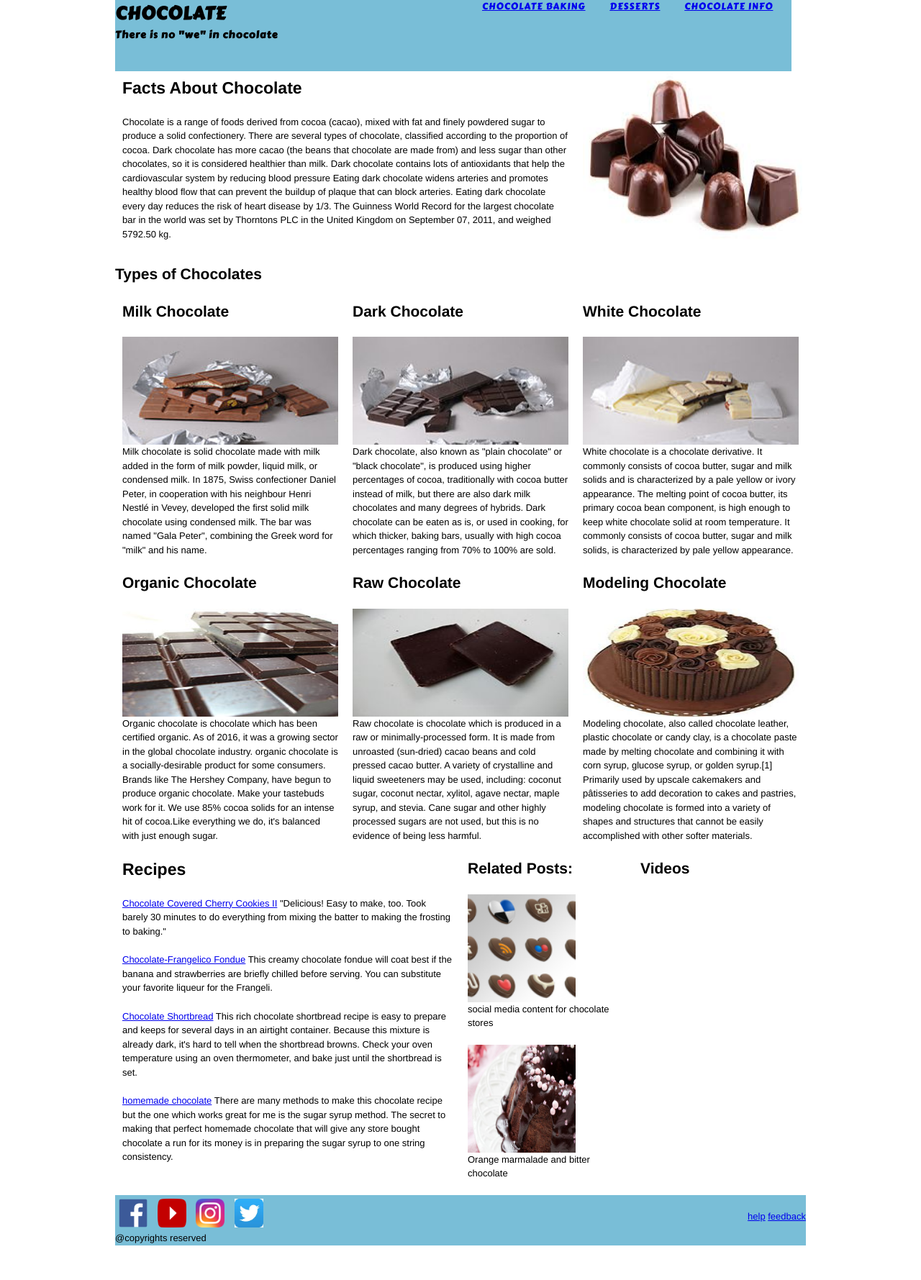
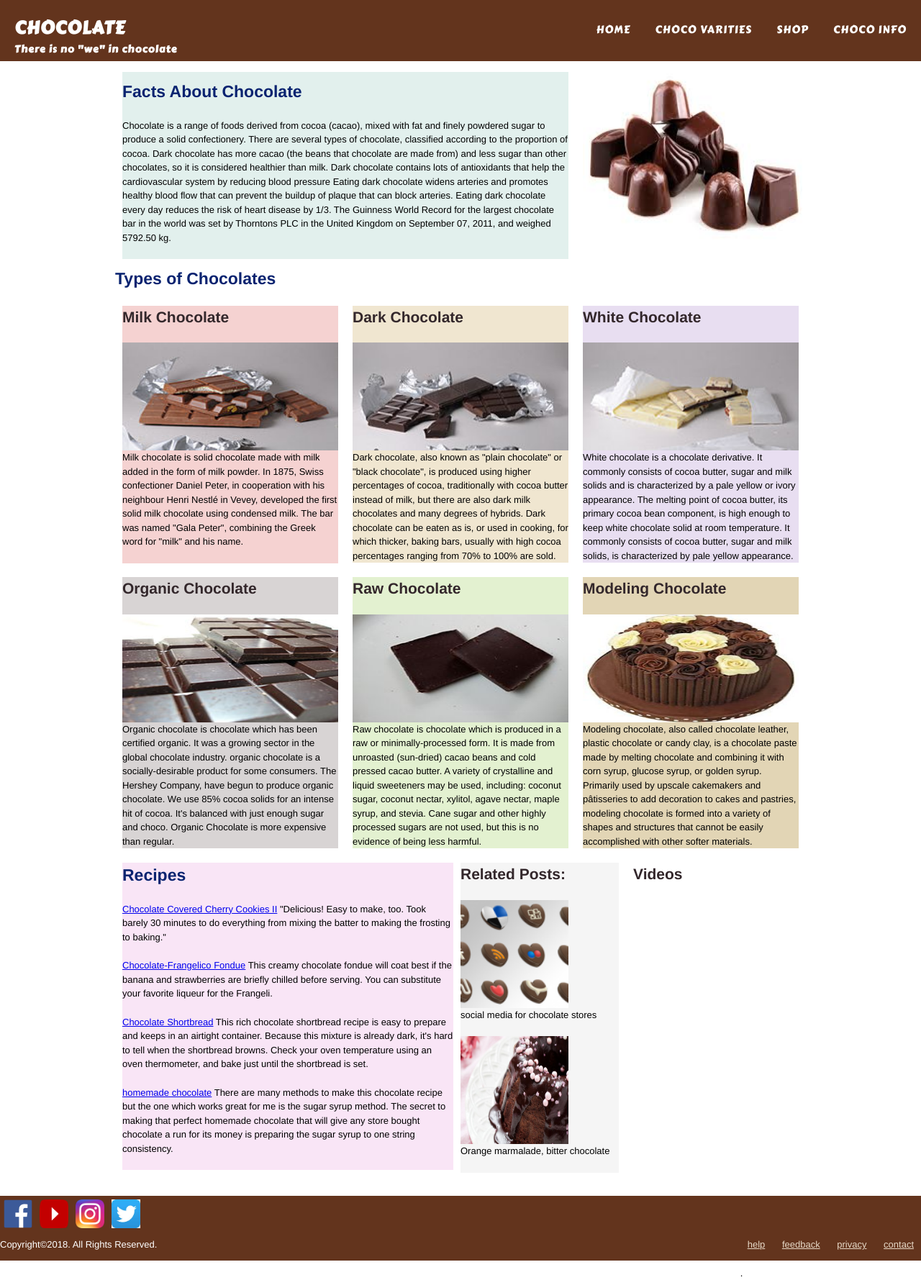
Before and after one commit to maithreyi123/assignment, a plain HTML site: page webpage.html in a window 1280 px wide. Shown: the whole page at 72% size. Before the commit the page ends 1731 px from the top, so only its background shows below. Drawn offline with Linux system fonts and the light colour scheme; grey boxes are pictures that could not be loaded.

Commit message:
final commit

```diff
--- a/css/style.css
+++ b/css/style.css
@@ -1,33 +1,31 @@
- nav li {
-        display:inline;
-    text-transform:uppercase;
-    margin-top:10;
 
-    }
     header {
-        background-color:rgb(121, 190, 215);
+        background-color: rgba(80, 27, 2, 0.89);
         position: fixed;
+        width: 100%;
+        color:white;
+        height: 85px;
     }
     .one {
 
-        background-color:white;
-    margin-top: 95px;
-    margin-bottom: 10px;
-    margin-left: 0px;
+        background-color:rgb(226, 240, 237);
+        margin-top: 100px;
+        margin-bottom: 10px;
+        margin-left: 0px;
         padding-top: 10px;
        }
-       .image aside {
+ .image aside {
            float: left;
        }
-.f,.y,.i,.t {s
+.fa,.yo,.in,.tw {
     float: left;
     padding: 5px;
 }
 
     footer {
-        background:rgb(121,190,215);
-        margin-left:0;
-        height: 70px;
+        background:rgba(80, 27, 2, 0.89);
+        height: 90px;
+        width: 100%;
 
     }
     a: hover {
@@ -39,10 +37,87 @@
     font-family:'Carter One', cursive;
 
   }
-  .image{
+  .image aside{
       margin-top: 90px;
   }
   .down {
-      float:right;
-      margin-top: 20px;
+     float: right;
+
   }
+
+  .down a{
+    float: top;
+  color:rgb(231, 217, 199);
+  padding: 10px;
+
+  }
+  .down a:hover{
+  font-size:120%;
+  height: 20%;
+  color:white;
+
+  }
+  .four{
+ margin-top: 30px;
+ float:right;
+font-size:15px;
+margin-right:20px;
+text-transform: uppercase;
+display:inline;
+ }
+ .four a{
+     color:white;
+     text-decoration: none;
+ }
+ .four a:hover{
+     background-color:rgb(32, 32, 27);
+ }
+  ul li{
+
+      display:inline;
+  }
+  h3{
+      margin-left: 50px;
+      color: rgb(51, 39, 43);
+      font-size: 22%;
+  }
+  h2{
+      color: rgb(9, 35, 112);
+
+  }
+ .two{
+     margin-left: 20px;
+     padding:20px;
+ }
+
+ .milk{
+     background-color: rgba(245, 209, 208, 0.966);
+ }
+ .white{
+     background-color: rgb(232, 222, 241);
+
+ }
+ .dark{
+     background-color: rgb(240, 230, 208);
+ }
+ .raw{
+     background-color: rgba(226, 241, 205, 0.932);
+
+ }
+ .modeling{
+     background-color: rgb(226, 213, 181);
+
+ }
+ .organic {
+     background-color: rgb(216, 212, 212);
+ }
+ .six{
+     background-color: whitesmoke;
+ }
+ .nine{
+     background-color: rgba(245, 212, 241, 0.61);
+ }
+ .up{
+
+     color:white;
+ }
--- a/webpage.html
+++ b/webpage.html
@@ -1,7 +1,9 @@
 <!doctype html>
 <html>
     <head>
-
+        <meta charset="utf-8">
+        <meta name="viewport" content="width=device-width, Initial-scale=1.0">
+        <meta name="keyword" content="chocolate history, chocolate facts, chocochips, choco moose, chocobars">
         <link rel="stylesheet" href="css/style.css">
         <link rel="stylesheet" href="css/960_12_col.css">
         <link rel="stylesheet" href="css/reset.css">
@@ -10,21 +12,25 @@
         <title>welcome to my website</title>
         </head>
         <body>
-                <div class="wrap container_12">
-                        <header class="gif clearfix">
-                        <h1 class="grid_6 alpha">CHOCOLATE
+
+                        <header class=" gif clearfix">
+                        <h1 class="two grid_6 alpha">CHOCOLATE
                         <p style="font-size: 14px">There is no "we" in chocolate</p></h1>
-                            <nav class="grid_6 omega">
+                        <aside class="four">
+                            <nav>
                                 <ul>
-                                    <li><a href="#">Chocolate Baking</a></li>
-                                    <li><a href="#">Desserts</a></li>
-                                    <li><a href="#">Chocolate info</a></li>
+                                    <li><a href="#">home</a></li>
+                                    <li><a href="#">choco varities</a></li>
+                                    <li><a href="#">shop</a></li>
+                                    <li><a href="#">Choco info</a></li>
                                 </ul>
-                            </nav>
-                        </header>
-                        <section class="container_12">
-                           <section class="one grid_8"><h2>Facts About Chocolate</h2>
-                    <p>Chocolate is a range of foods derived from cocoa (cacao), mixed with fat and finely powdered sugar to produce a solid confectionery.
+                            </nav><!--end nav bar-->
+                        </aside>
+                        </header><!--end header-->
+                        <div class="wrap container_12">
+                           <section class="one grid_8"><!--A section with grid_8 is used for paragraph-->
+                               <h2>Facts About Chocolate</h2>
+                           <p>Chocolate is a range of foods derived from cocoa (cacao), mixed with fat and finely powdered sugar to produce a solid confectionery.
                          There are several types of chocolate, classified according to the proportion of cocoa.
                          Dark chocolate has more cacao (the beans that chocolate are made from) and less sugar than other chocolates, so it is considered healthier than milk.
                          Dark chocolate contains lots of antioxidants that help the cardiovascular system by reducing blood pressure
@@ -32,39 +38,40 @@
                          Eating dark chocolate every day reduces the risk of heart disease by 1/3.
                          The Guinness World Record for the largest chocolate bar in the world was set by Thorntons PLC in the United Kingdom on September 07, 2011, and weighed 5792.50 kg.
                         </p>
-                            </section>
-                     <section class="image grid_4">
+                      </section>
+                    <!--end section-->
+                    <section>
+                     <article class="image grid_4"><!--grid_4 section is for inserting image-->
                     <aside><img src="img/images.jpeg" alt="chocolate" height="250" width="310"/></aside>
+                    </article>
+                       </section><!--end section-->
+                    </div>
+                    <div class="container_12">
+                    <section>
 
-                       </section>
-                    </section>
+                        <h2>Types of Chocolates</h2>
 
-
-                <h3>Types of Chocolates</h3>
-
-                    <section class="grid_4">
-
-                           <article>
+                           <article class="milk grid_4">
                             <h3>Milk Chocolate</h3>
                             <a href="http://www.magnumicecream.com/ca/en/what-is-milk-chocolate.html"><img src="img/220px-Schokolade-braun.jpg" alt="Milk Chocolate" width="300" height="150"></a>
 
                             <p>
-                                    Milk chocolate is solid chocolate made with milk added in the form of milk powder, liquid milk, or condensed milk. In 1875, Swiss confectioner Daniel Peter, in cooperation with his neighbour Henri Nestlé in Vevey, developed the first solid milk chocolate using condensed milk. The bar was named "Gala Peter", combining the Greek word for "milk" and his name.
+                                    Milk chocolate is solid chocolate made with milk added in the form of milk powder. In 1875, Swiss confectioner Daniel Peter, in cooperation with his neighbour Henri Nestlé in Vevey, developed the first solid milk chocolate using condensed milk. The bar was named "Gala Peter", combining the Greek word for "milk" and his name.
                             </p>
 
                         </article>
                     </section>
-                     <section class="grid_4">
-                           <article>
+                    <section class="grid_4">
+                           <article class="dark">
                                 <h3>Dark Chocolate</h3>
                                 <a href="https://healthyeater.com/dark-chocolate-best-and-worst"><img  src="img/Schokolade-schwarz.jpg" alt="Dark chocolate" width="300" height="150"></a>
 
                            <p>Dark chocolate, also known as "plain chocolate" or "black chocolate", is produced using higher percentages of cocoa, traditionally with cocoa butter instead of milk, but there are also dark milk chocolates and many degrees of hybrids. Dark chocolate can be eaten as is, or used in cooking, for which thicker, baking bars, usually with high cocoa percentages ranging from 70% to 100% are sold. </p>
                             </article>
-                      </section>
+                     </section>
 
                       <section class=" grid_4 omega">
-                          <article>
+                          <article class="white">
                                 <h3>White Chocolate</h3>
                                 <a href="https://en.wikipedia.org/wiki/White_chocolate"><img src="img/220px-Schokolade-weiss.jpg" alt="White Chocolate" width="300" height="150"></a>
 
@@ -76,20 +83,20 @@
                       </section>
 
                       <section class="grid_4">
-                         <article>
+                         <article class="organic">
                              <h3>
                                 Organic Chocolate
                              </h3>
-                             <a href="#"><img src="img/220px-Dark_chocolate_Blanxart.jpg" alt="Organic Chocolate" width="300" height="150" /></a>
+                             <a href="#"><img src="img/220px-Dark_chocolate_Blanxart.jpg" alt="Organic Chocolate" width="300" height="150"></a>
 
                              <p>
-                            Organic chocolate is chocolate which has been certified organic. As of 2016, it was a growing sector in the global chocolate industry. organic chocolate is a socially-desirable product for some consumers. Brands like  The Hershey Company, have begun to produce organic chocolate.
-                            Make your tastebuds work for it. We use 85% cocoa solids for an intense hit of cocoa.Like everything we do, it's balanced with just enough sugar.
+                            Organic chocolate is chocolate which has been certified organic. It was a growing sector in the global chocolate industry. organic chocolate is a socially-desirable product for some consumers. The Hershey Company, have begun to produce organic chocolate.
+                            We use 85% cocoa solids for an intense hit of cocoa. It's balanced with just enough sugar and choco. Organic Chocolate is more expensive than regular.
                              </p>
                          </article>
                        </section>
                 <section class="grid_4">
-                        <article>
+                        <article class="raw">
                                 <h3>
                                      Raw Chocolate
                                 </h3>
@@ -101,18 +108,20 @@
                             </article>
                 </section>
                 <section class=" grid_4">
-                        <article>
-                                <h3>Modeling Chocolate</h3>
-                                <a href="#"><img  src="img/220px-300x300_choc_rose_cake.jpg" alt="Modeling Chocolate" width="300" height="150"></article></a>
+                        <article class="modeling">
+                                <h3>
+                                    Modeling Chocolate
+                                </h3>
+                                <a href="#"><img  src="img/220px-300x300_choc_rose_cake.jpg" alt="Modeling Chocolate" width="300" height="150"></a>
 
                                 <p>
-                               Modeling chocolate, also called chocolate leather, plastic chocolate or candy clay, is a chocolate paste made by melting chocolate and combining it with corn syrup, glucose syrup, or golden syrup.[1] Primarily used by upscale cakemakers and pâtisseries to add decoration to cakes and pastries, modeling chocolate is formed into a variety of shapes and structures that cannot be easily accomplished with other softer  materials.
+                               Modeling chocolate, also called chocolate leather, plastic chocolate or candy clay, is a chocolate paste made by melting chocolate and combining it with corn syrup, glucose syrup, or golden syrup. Primarily used by upscale cakemakers and pâtisseries to add decoration to cakes and pastries, modeling chocolate is formed into a variety of shapes and structures that cannot be easily accomplished with other softer  materials.
                                 </p>
                             </article>
                 </section>
 
-                    <section class="container_12">
-                    <section class=" grid_6">
+
+                    <section class="nine grid_6">
                         <h2>Recipes</h2>
                         <section>
                             <p><a href="https://www.allrecipes.com/recipe/9979/chocolate-covered-cherry-cookies-ii/">Chocolate Covered Cherry Cookies II</a>
@@ -120,55 +129,63 @@
                             <p><a href="http://www.myrecipes.com/recipe/chocolate-frangelico-fondue">Chocolate-Frangelico Fondue</a>
                                 This creamy chocolate fondue will coat best if the banana and strawberries are briefly chilled before serving. You can substitute your favorite liqueur for the Frangeli.</p>
                             <p><a href="http://www.myrecipes.com/recipe/chocolate-shortbread">Chocolate Shortbread</a>
-                                This rich chocolate shortbread recipe is easy to prepare and keeps for several days in an airtight container.
+                                This rich chocolate shortbread recipe is easy to prepare and keeps in an airtight container.
                                 Because this mixture is already dark, it's hard to tell when the shortbread browns.
                                 Check your oven temperature using an oven thermometer, and bake just until the shortbread is set.</p>
                             <p><a href="http://www.sailusfood.com/homemade-chocolate-recipe/">homemade chocolate</a>
                                 There are many methods to make this chocolate recipe but the one which works great for me is the sugar syrup method.
-                                The secret to making that perfect homemade chocolate that will give any store bought chocolate a run for its money is in preparing the sugar syrup to one string consistency.</p>
+                                The secret to making that perfect homemade chocolate that will give any store bought chocolate a run for its money is preparing the sugar syrup to one string consistency.</p>
 
                             </section>
-                    </section>
+                    </section><!--end grid_6 section-->
 
-                    <section class="grid_6">
-                        <section class=" grid_3 alpha">
+
+                        <section class="six grid_3 alpha">
                         <h3>Related Posts:</h3>
                         <article>
                            <a href="#"><img src="img/chocolate-social-media-icons-1-120x120.png" alt="strategy for chocolate stores" width="150" height="150"></a>
-                            <p>social media content for chocolate stores</p>
+                           <p>social media for chocolate stores</p>
                         </article>
                         <article>
                                 <a href="#"><img src="img/Inside-out-Chocolate-Cake-uai-516x387.jpg" alt="Orange marmaladeand bitter chocolate" width="150" height="150"></a>
-                                <p>Orange marmalade and bitter chocolate</p>
+                                <p>Orange marmalade, bitter chocolate</p>
                         </article>
                         </section>
 
-                        <section class=" grid_3 omega">
-                            <h3>Videos</h3
-                            <article>
-                                    <iframe width="200" height="200" src="https://www.youtube.com/embed/fU5olpSrGmU" frameborder="0" allow="autoplay; encrypted-media" allowfullscreen></iframe>
-                            </article>
-                            <article>
-                                    <iframe width="200" height="200" src="https://www.youtube.com/embed/YR5Giafbi1s" frameborder="0" allow="autoplay; encrypted-media" allowfullscreen></iframe>
-                            </article>
+                        <article class="grid_3 omega">
+                            <h3>Videos</h3>
+                            <section class="v1" style="margin-bottom: 50px">
+                           <iframe width="200" height="150" src="https://www.youtube.com/embed/fU5olpSrGmU" frameborder="0" allow="autoplay; encrypted-media" allowfullscreen></iframe>
+                            </section>
+                            <section class="v2" style="margin-bottom:50px">
+                                    <iframe width="200" height="150" src="https://www.youtube.com/embed/YR5Giafbi1s" frameborder="0" allow="autoplay; encrypted-media" allowfullscreen></iframe>
+                            </section>
+                        </article>
+                    </div>
 
-                        </article>
-                        </section>
+
+                 <footer>
+                   <section>
+
+                  <a href="https://www.facebook.com/"><img class="fa" width="40" height="40" src="img/facebook_logos_PNG19748.png" alt="facebook"></a>
+                  <a href="https://www.youtube.com/"><img class="yo" width="40" height="40" src="img/youtube-1495277__340.png" alt="youtube"></a>
+                  <a href="https://www.instagram.com/accounts/login/"><img class="in" width="40" height="40" src="img/instagramv051916200_986821.png" alt="instagram"></a>
+                  <a href="https://twitter.com/login?lang=en"><img class="tw" width="40" height="40" src="img/images (1).jpeg" alt="twitter"></a>
+                  <br></section>
+                    <br>
+                    <br>
+                    <section class="down">
+                    <p><a href="#">help</a>
+                    <a href="#">feedback</a>
+                    <a href="#">privacy</a>
+                    <a href="#">contact</a>
+                </p>.
                     </section>
-                </section>
-                <section class="container_12">
-                 <footer>
 
-                  <a href="https://www.facebook.com/"><img class="f" width="40" height="40" src="img/facebook_logos_PNG19748.png" alt="facebook"></a>
-                  <a href="https://www.youtube.com/"><img class="y" width="40" height="40" src="img/youtube-1495277__340.png" alt="youtube"></a>
-                  <a href="https://www.instagram.com/accounts/login/"><img class="i" width="40" height="40" src="img/instagramv051916200_986821.png" alt="instagram"></a>
-                 <a href="https://twitter.com/login?lang=en"><img class="t" width="40" height="40" src="img/images (1).jpeg" alt="twitter"></a>
-                <section class="down"><p><a href="#">help</a>
-                    <a href="#">feedback</a></p></section>
+               <p class="up">Copyright©2018. All Rights Reserved.</p>
 
-                 <p>@copyrights reserved</p>
-                 </footer>
-                </section>
+                 </footer><!--end footer-->
+
             </div>
-                 </body>
+      </body>
 </html>
```
